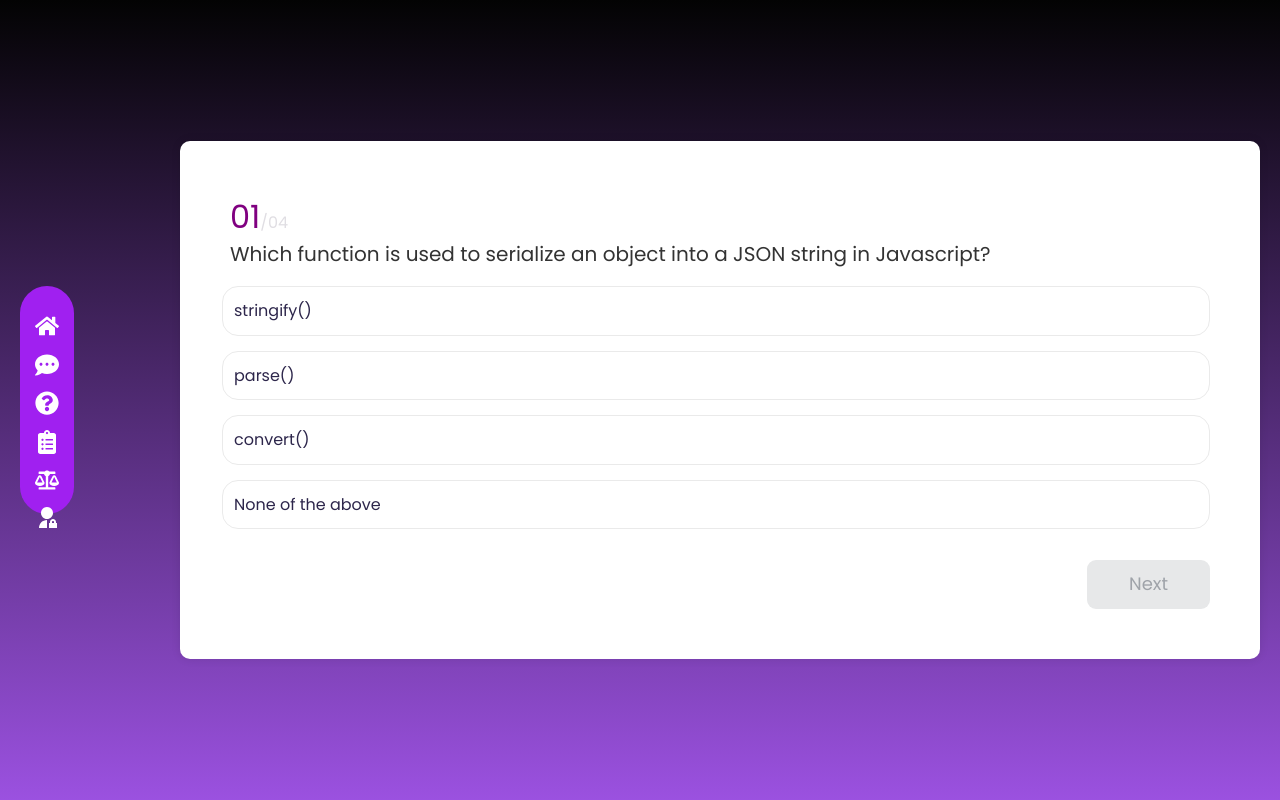
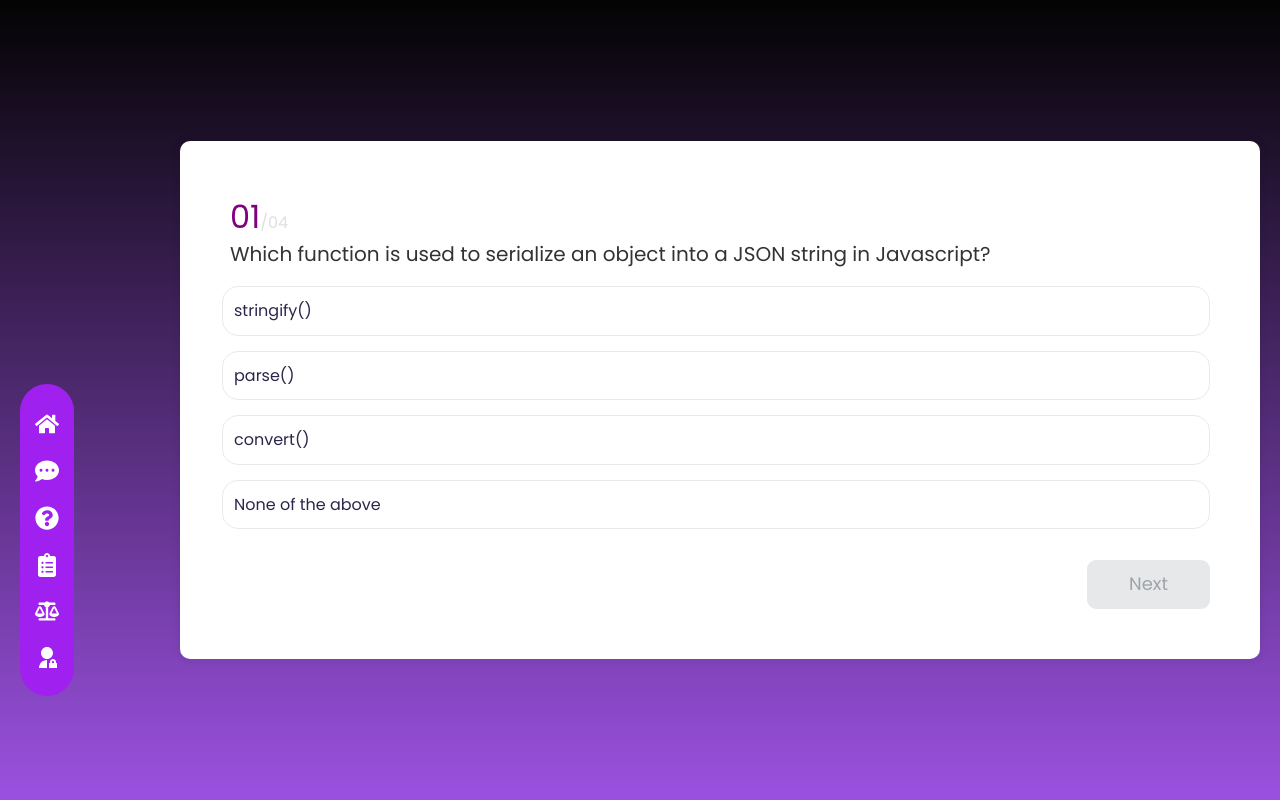
Before and after one commit to henalolp/UNKORRUPT, a React (Vite) app in the folder src/UN_frontend/: page /quizPage in a window 1280 px wide. Shown: the top 800 px of the page. Built offline with nearby package versions, Linux system fonts and the light colour scheme; a web font is replaced by a local one.

Commit message:
update css

```diff
--- a/src/UN_frontend/src/components/Layout.css
+++ b/src/UN_frontend/src/components/Layout.css
@@ -5,12 +5,13 @@
   display: flex;
   justify-content:center;
   align-items: center;
-  /* height: 100vh;  */
+  height: 130vh;
   }
 
   Content area
   .content {
     margin-left: 60px;
+    margin-bottom: 10px;
     padding: 20px;
     width: calc(100% - 60px);
   }
--- a/src/UN_frontend/src/routes/coursePage.jsx
+++ b/src/UN_frontend/src/routes/coursePage.jsx
@@ -1,5 +1,5 @@
 import React, { useCallback, useEffect, useState } from "react";
-import "../courseee.css";
+import "./courseee.css";
 import logo from "../assets/course.svg";
 import { FaPlay } from "react-icons/fa";
 import Layout from "../components/Layout";
--- a/src/UN_frontend/src/courseee.css
+++ b/src/UN_frontend/src/routes/courseee.css
@@ -128,3 +128,16 @@ body {
     transition: background-color 0.3s;
     font-family: 'Inter', sans-serif;
 }
+
+.my-button:hover{
+    border-color: #A020F0;
+    background-color: white;
+    color: #000;
+    padding: 10px 20px;
+    border: 4px solid #A020F0;
+    border-radius: 50px;
+    cursor: pointer;
+    transition: background-color 0.3s;
+    font-family: 'Inter', sans-serif;
+
+}
--- a/src/UN_frontend/src/routes/quiz.css
+++ b/src/UN_frontend/src/routes/quiz.css
@@ -3,8 +3,8 @@
 .quizbody {
   display: flex;
   justify-content: center; /* This centers the container horizontally */
-  min-height: 100vh;
-  margin: auto;
+  height: 100vh;
+  margin-top: -0px;
   padding: 20px;
 }
 
```
